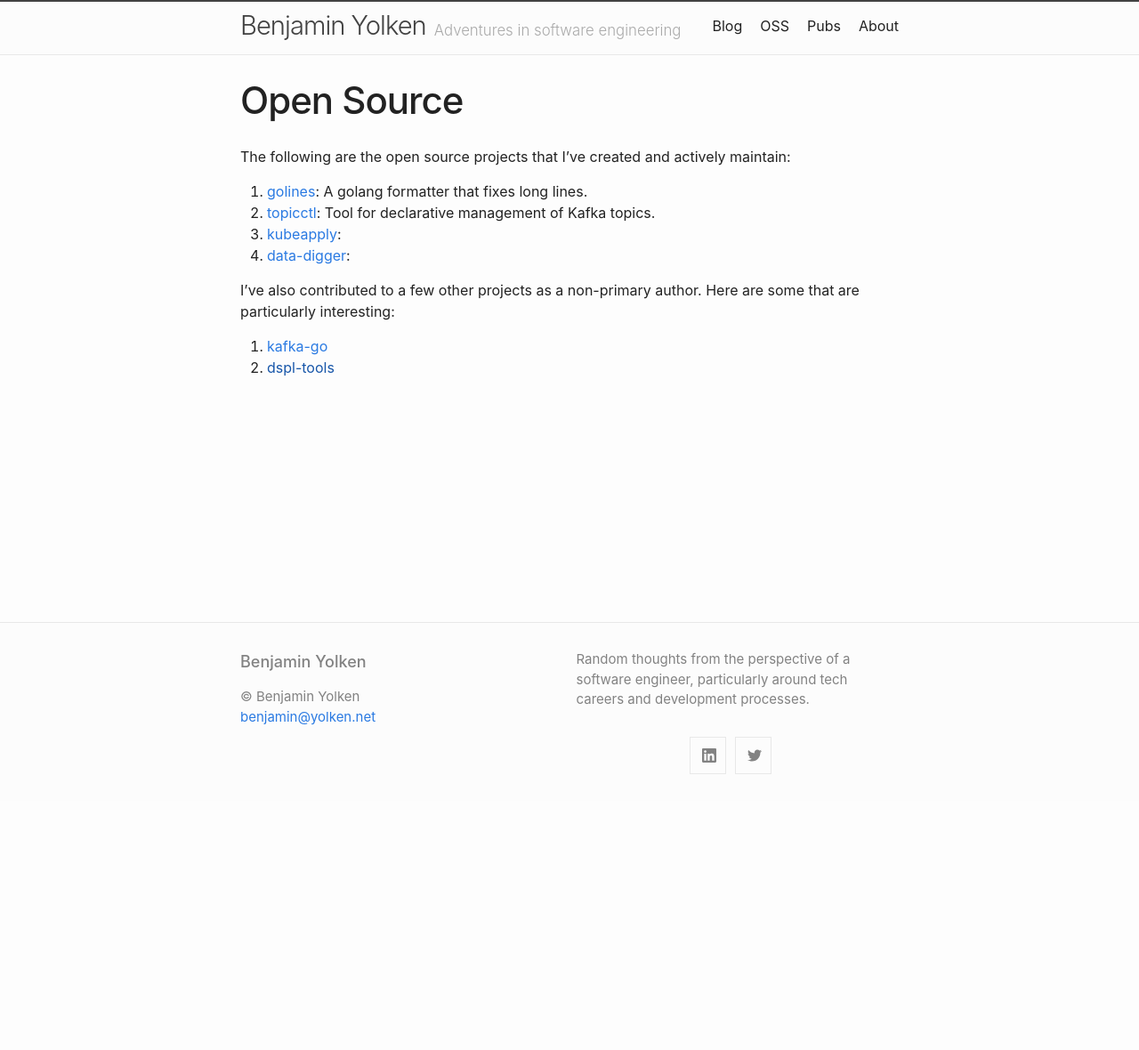
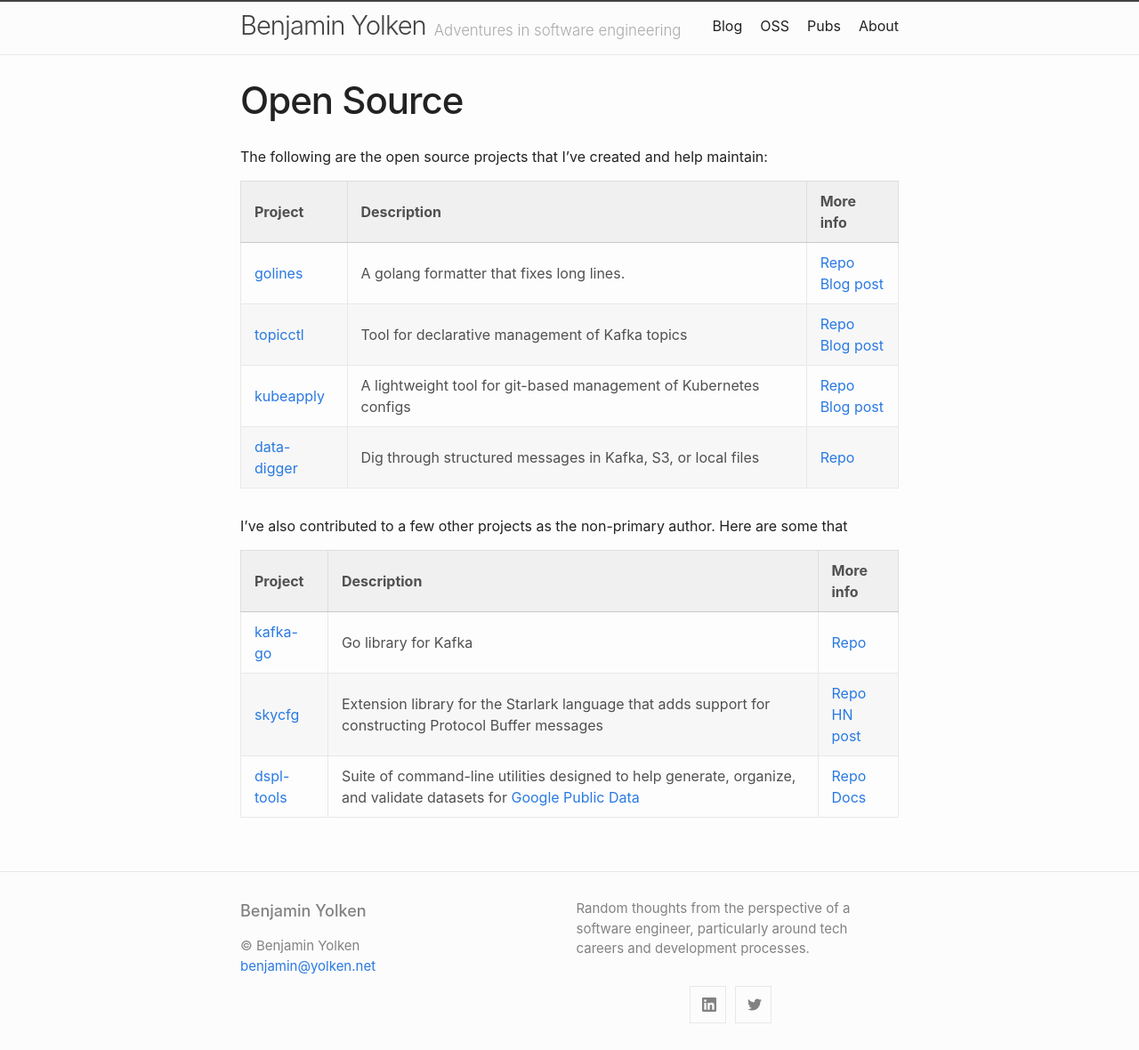
Before and after one commit to yolken/yolken-blog, a Jekyll site: the page built from site/open-source.md, in a window 1280 px wide. Shown: the whole page at 89% size. Built offline with Jekyll 4.4.1, drawn with Linux system fonts in a browser that asks for light colours; before the commit the page ends 900 px from its top, so only the background shows below that.

Commit message:
Keep iterating on OSS projects

```diff
--- a/site/open-source.md
+++ b/site/open-source.md
@@ -5,15 +5,20 @@ layout: page
 order: 2
 ---
 
-The following are the open source projects that I've created and actively maintain:
+The following are the open source projects that I've created and help maintain:
 
-1. [golines](https://github.com/segmentio/golines): A golang formatter that fixes long lines.
-2. [topicctl](https://github.com/segmentio/topicctl): Tool for declarative management of Kafka topics.
-3. [kubeapply](https://github.com/segmentio/kubeapply):
-4. [data-digger](https://github.com/segmentio/data-digger):
+| Project  | Description | More info |
+|---|---|---|
+| [golines](https://github.com/segmentio/golines) | A golang formatter that fixes long lines. | [Repo](https://github.com/segmentio/golines)<br/>[Blog post](/blog/cleaner-go-code-golines) |
+| [topicctl](https://github.com/segmentio/topicctl) | Tool for declarative management of Kafka topics | [Repo](https://github.com/segmentio/topicctl)<br/>[Blog post](https://segment.com/blog/easier-management-of-Kafka-topics-with-topicctl/) |
+| [kubeapply](https://github.com/segmentio/kubeapply) | A lightweight tool for git-based management of Kubernetes configs | [Repo](https://github.com/segmentio/kubeapply)<br/>[Blog post](https://segment.com/blog/kubernetes-configuration/) |
+| [data-digger](https://github.com/segmentio/data-digger) | Dig through structured messages in Kafka, S3, or local files | [Repo](https://github.com/segmentio/data-digger) |
 
-I've also contributed to a few other projects as a non-primary author. Here are some
-that are particularly interesting:
+I've also contributed to a few other projects as the non-primary author. Here are some that
 
-1. [kafka-go](https://github.com/segmentio/kafka-go)
-2. [dspl-tools]()
+
+| Project  | Description | More info |
+|---|---|---|
+| [kafka-go](https://github.com/segmentio/kafka-go) | Go library for Kafka | [Repo](https://github.com/segmentio/kafka-go) |
+| [skycfg](https://github.com/stripe/skycfg) | Extension library for the Starlark language that adds support for constructing Protocol Buffer messages | [Repo](https://github.com/stripe/skycfg)<br/> [HN post](https://news.ycombinator.com/item?id=18589329) |
+| [dspl-tools](https://github.com/google/dspl/tree/master/tools/dspltools) | Suite of command-line utilities designed to help generate, organize, and validate datasets for [Google Public Data](https://www.google.com/publicdata) | [Repo](https://github.com/google/dspl/tree/master/tools/dspltools)<br/>[Docs](https://developers.google.com/public-data/docs/dspltools) |
```
